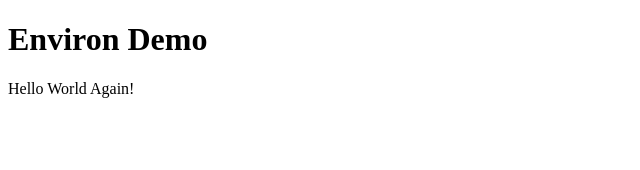
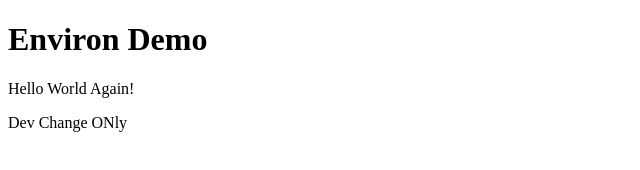
Before and after one commit to DeanneStock/enviro-demo, a plain HTML site: page index.html in a window 1280 px wide. Shown: the whole page, without its empty margins (0-640 px from the left). Drawn offline with Linux system fonts and the light colour scheme.

Commit message:
Update index.html

```diff
--- a/index.html
+++ b/index.html
@@ -2,3 +2,4 @@
 <title>Environ Demo</title>
 <h1>Environ Demo </h1>
 <p>Hello World Again!</p>
+<p>Dev Change ONly </p>
```
